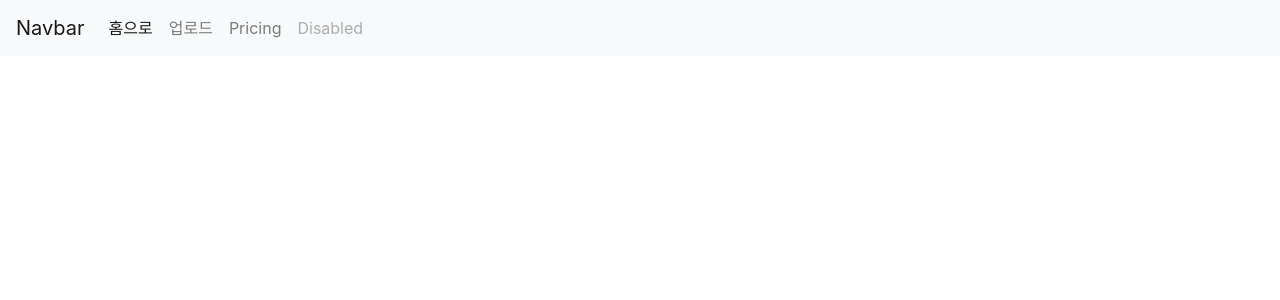
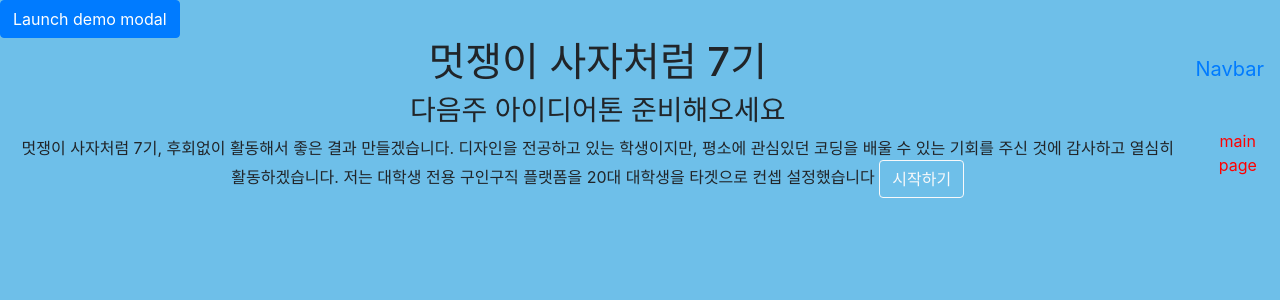
Before and after one commit to idealellie/blog, a Django app: template main/templates/index.html in a window 1280 px wide. Shown: the top 300 px of the page. Run offline with Django 3.2, Linux system fonts and the light colour scheme; the template is opened without the code that fills it, so the values that code supplies are empty; parts of the project's set-up code (start-up, migrations or seed data) failed here and were passed over; some libraries are stand-ins or nearby versions.

Commit message:
modified

```diff
--- a/main/templates/index.html
+++ b/main/templates/index.html
@@ -1,13 +1,57 @@
+{% load static %}
 <!DOCTYPE html>
 <html>
     <head>
+            <script src="https://code.jquery.com/jquery-3.3.1.slim.min.js" integrity="sha384-q8i/X+965DzO0rT7abK41JStQIAqVgRVzpbzo5smXKp4YfRvH+8abtTE1Pi6jizo" crossorigin="anonymous"></script>
+            <script src="https://cdnjs.cloudflare.com/ajax/libs/popper.js/1.14.7/umd/popper.min.js" integrity="sha384-UO2eT0CpHqdSJQ6hJty5KVphtPhzWj9WO1clHTMGa3JDZwrnQq4sF86dIHNDz0W1" crossorigin="anonymous"></script>
+            <script src="https://stackpath.bootstrapcdn.com/bootstrap/4.3.1/js/bootstrap.min.js" integrity="sha384-JjSmVgyd0p3pXB1rRibZUAYoIIy6OrQ6VrjIEaFf/nJGzIxFDsf4x0xIM+B07jRM" crossorigin="anonymous"></script>
             <link rel="stylesheet" href="https://stackpath.bootstrapcdn.com/bootstrap/4.3.1/css/bootstrap.min.css" integrity="sha384-ggOyR0iXCbMQv3Xipma34MD+dH/1fQ784/j6cY/iJTQUOhcWr7x9JvoRxT2MZw1T" crossorigin="anonymous">
-            <script src="https://code.jquery.com/jquery-3.3.1.slim.min.js" integrity="sha384-q8i/X+965DzO0rT7abK41JStQIAqVgRVzpbzo5smXKp4YfRvH+8abtTE1Pi6jizo" crossorigin="anonymous"></script>
-<script src="https://cdnjs.cloudflare.com/ajax/libs/popper.js/1.14.7/umd/popper.min.js" integrity="sha384-UO2eT0CpHqdSJQ6hJty5KVphtPhzWj9WO1clHTMGa3JDZwrnQq4sF86dIHNDz0W1" crossorigin="anonymous"></script>
-<script src="https://stackpath.bootstrapcdn.com/bootstrap/4.3.1/js/bootstrap.min.js" integrity="sha384-JjSmVgyd0p3pXB1rRibZUAYoIIy6OrQ6VrjIEaFf/nJGzIxFDsf4x0xIM+B07jRM" crossorigin="anonymous"></script>
+            <link rel="stylesheet" href="{% static 'css/main.css' %}">
+            <link rel="stylesheet" href="https://cdnjs.cloudflare.com/ajax/libs/animate.css/3.7.0/animate.min.css">
     </head>
+
+<!-- Button trigger modal -->
+<button type="button" class="btn btn-primary" data-toggle="modal" data-target="#exampleModalCenter">
+    Launch demo modal
+  </button>
+
+  <!-- Modal -->
+  <div class="modal fade" id="exampleModalCenter" tabindex="-1" role="dialog" aria-labelledby="exampleModalCenterTitle" aria-hidden="true">
+    <div class="modal-dialog modal-dialog-centered" role="document">
+      <div class="modal-content">
+        <div class="modal-header">
+          <h5 class="modal-title" id="exampleModalCenterTitle">Modal title</h5>
+          <button type="button" class="close" data-dismiss="modal" aria-label="Close">
+            <span aria-hidden="true">&times;</span>
+          </button>
+        </div>
+        <div class="modal-body">
+          ...
+        </div>
+        <div class="modal-footer">
+          <button type="button" class="btn btn-secondary" data-dismiss="modal">나가기</button>
+          <button type="button" class="btn btn-primary">정보?</button>
+        </div>
+      </div>
+    </div>
+  </div>
+
     <body>
-            <nav class="navbar navbar-expand-lg navbar-light bg-light">
+        <script src="https://cdnjs.cloudflare.com/ajax/libs/wow/1.1.2/wow.min.js"></script>
+        <script>
+        new WOW().init();
+
+        $('#myModal').on('shown.bs.modal', function () {
+  $('#myInput').trigger('focus')
+})
+        </script>
+            <div class="main" style="display: table;text-align: center;">
+              <div class="container" style="display: table-cell;vertical-allign: middle;">
+                  <h1 class="animated bounceIn slower">멋쟁이 사자처럼 7기</h1>
+                  <h3 class="animated fadeIn">다음주 아이디어톤 준비해오세요</h3>
+                  멋쟁이 사자처럼 7기, 후회없이 활동해서 좋은 결과 만들겠습니다. 디자인을 전공하고 있는 학생이지만, 평소에 관심있던 코딩을 배울 수 있는 기회를 주신 것에 감사하고 열심히 활동하겠습니다. 저는 대학생 전용 구인구직 플랫폼을 20대 대학생을 타겟으로 컨셉 설정했습니다
+                  <button type="button" class="btn btn-outline-light">시작하기</button>
+              </div>
                     <a class="navbar-brand" href="#">Navbar</a>
                     <button class="navbar-toggler" type="button" data-toggle="collapse" data-target="#navbarNav" aria-controls="navbarNav" aria-expanded="false" aria-label="Toggle navigation">
                       <span class="navbar-toggler-icon"></span>
@@ -30,13 +74,14 @@
                     </div>
                   </nav>
                   <div class="container">
-
                 {% for item in post %}
                     <h1 style="color:blue;"> {{item.title}}</h1> <br>
                     {{item.content}}<br>
                     {{item.date}}<br>
                     <hr>
                 {% endfor %}
+                  <p>main page</p>
+
                 </body>
             </div>
 
--- a/main/views.py
+++ b/main/views.py
@@ -10,7 +10,7 @@ def index(request):
 
 
 def upload(request):
-    if request.method = "POST":
+    if request.method == "POST":
         post =Post()
         post.title = request.POST ['title']
         post.content = request.POST ['content']
--- /dev/null
+++ b/static/css/main.css
@@ -0,0 +1,11 @@
+p{
+    color:red;
+}
+html,body{
+     height: 100%;
+     width: 100%;
+}
+
+body{
+    background-color:rgb(110, 191, 233);
+}
```
